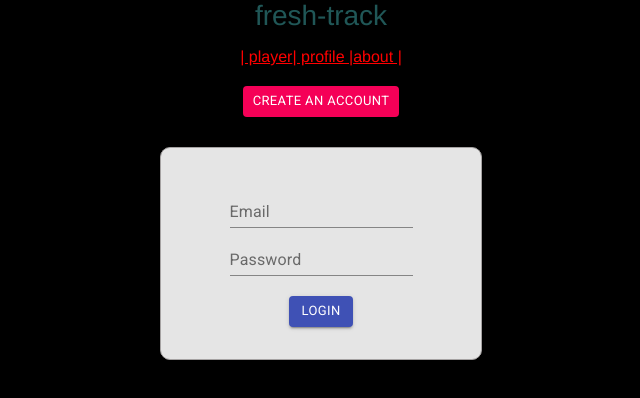
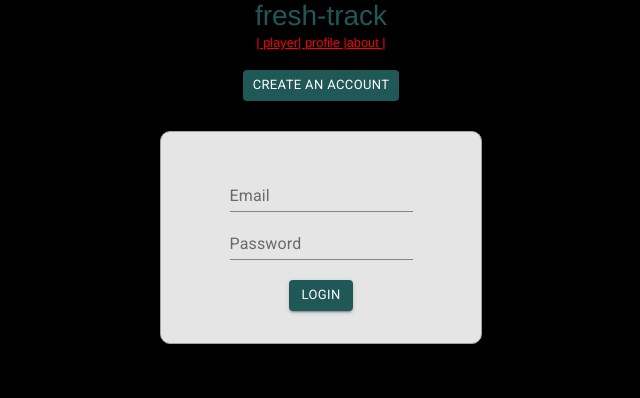
Before and after one commit to fresh-track/fresh-track-frontend, a React (Create React App) app: page /login in a window 1280 px wide. Shown: the top 398 px of the page, without its empty margins (319-959 px from the left). Built offline with nearby package versions, Linux system fonts and the light colour scheme.

Commit message:
css changes

```diff
--- a/src/About.js
+++ b/src/About.js
@@ -8,7 +8,7 @@ export default class About extends Component {
     return (
       <div className="about-container">
 
-        <h1> the fesh-track trio </h1>
+        <h1> the fresh-track trio </h1>
 
         <p>
         The fresh-track team is brought to you by a Portland, Or dev trio dedicated to bringing music lovers a new kind of music sharing experience. Fresh-track is a unique file repository for artists to upload, share, and collaborate on their unreleased music tracks from their Soundcloud, Bandcamp, Google Drive and Drop Box music libraries.
--- a/src/Header.css
+++ b/src/Header.css
@@ -29,12 +29,12 @@ a:active {
   flex-direction: row;
   font-size: 1.75rem;
   color: rgb(32, 87, 87);
-  margin-bottom: 1.0rem;
+  margin-bottom: .2rem;
 }
 
 .navBar {
   display: flex;
   justify-content: center;
   flex-direction: row;
-  font-size: 1.00rem;
+  font-size: .80rem;
 }
--- a/src/Login.css
+++ b/src/Login.css
@@ -30,3 +30,33 @@ body {
 .signlogdiv button {
   margin: 20px
 }
+
+.button {
+  color: rgb(8, 18, 24);
+  background-color:rgb(32, 87, 87);
+}
+
+.update {
+  display: flex;
+  justify-content: center;
+  margin-top: 3rem;
+}
+
+#loginButton {
+  color:rgb(255, 255, 255);
+  background-color: rgb(32, 87, 87) ;
+}
+
+#signupButton {
+  color:rgb(255, 255, 255);
+  background-color: rgb(32, 87, 87) ;
+}
+
+#createAccountButton {
+  color:rgb(255, 255, 255);
+  background-color: rgb(32, 87, 87) ;
+}
+
+.login-div {
+  color: rgb(32, 87, 87)
+}
--- a/src/Login.js
+++ b/src/Login.js
@@ -39,13 +39,13 @@ export default class Login extends Component {
                 <TextField id="standard-basic" label="Username" className="signUpUsername" type="username" value={this.state.usernameSignUp} onChange={(e) => this.setState({ usernameSignUp: e.target.value })} />
                 <TextField id="standard-basic" label="Email" className="signUpEmail" type="email" value={this.state.emailSignUp} onChange={(e) => this.setState({ emailSignUp: e.target.value })} />
                 <TextField id="standard-password-input" label="Password" type="password" autoComplete="current-password" value={this.state.passwordSignUp} onChange={(e) => this.setState({ passwordSignUp: e.target.value })} />
-                <Button variant="contained" color="primary" size="small" className="button" onClick={this.handleSignUp}>Sign up</Button>
+                <Button id="signupButton" variant="contained" color="primary" size="small" className="button" onClick={this.handleSignUp}>Sign up</Button>
             </div>
         } else {
             return <div className="signlogdiv">
                 <TextField id="standard-basic" label="Email" className="signInEmail" type="email" value={this.state.emailSignIn} onChange={(e) => this.setState({ emailSignIn: e.target.value })} />
                 <TextField id="standard-password-input" label="Password" type="password" autoComplete="current-password" value={this.state.passwordSignIn} onChange={(e) => this.setState({ passwordSignIn: e.target.value })} />
-                <Button variant="contained" color="primary" size="small" className="button" onClick={this.handleSignIn}>Login</Button>
+                <Button id="loginButton" variant="contained" color="primary" size="small" className="button" onClick={this.handleSignIn}>Login</Button>
             </div>
         }
     }
@@ -95,7 +95,7 @@ export default class Login extends Component {
     render() {
         return (
             <div className="signInSignUp">
-                <Button variant="contained" color="secondary" size="small" onClick={e => this.setState({logged: !this.state.logged})}>{this.state.logged ? "Create an Account": "Go to Login"}</Button>
+                <Button id="createAccountButton" variant="contained" color="secondary" size="small" onClick={e => this.setState({logged: !this.state.logged})}>{this.state.logged ? "Create an Account": "Go to Login"}</Button>
                 {this.signUpOrLogin()}
                 {this.logOutButton()}
                 <Snackbar open={this.state.open} autoHideDuration={6000} onClose={this.closeSB}>
```
